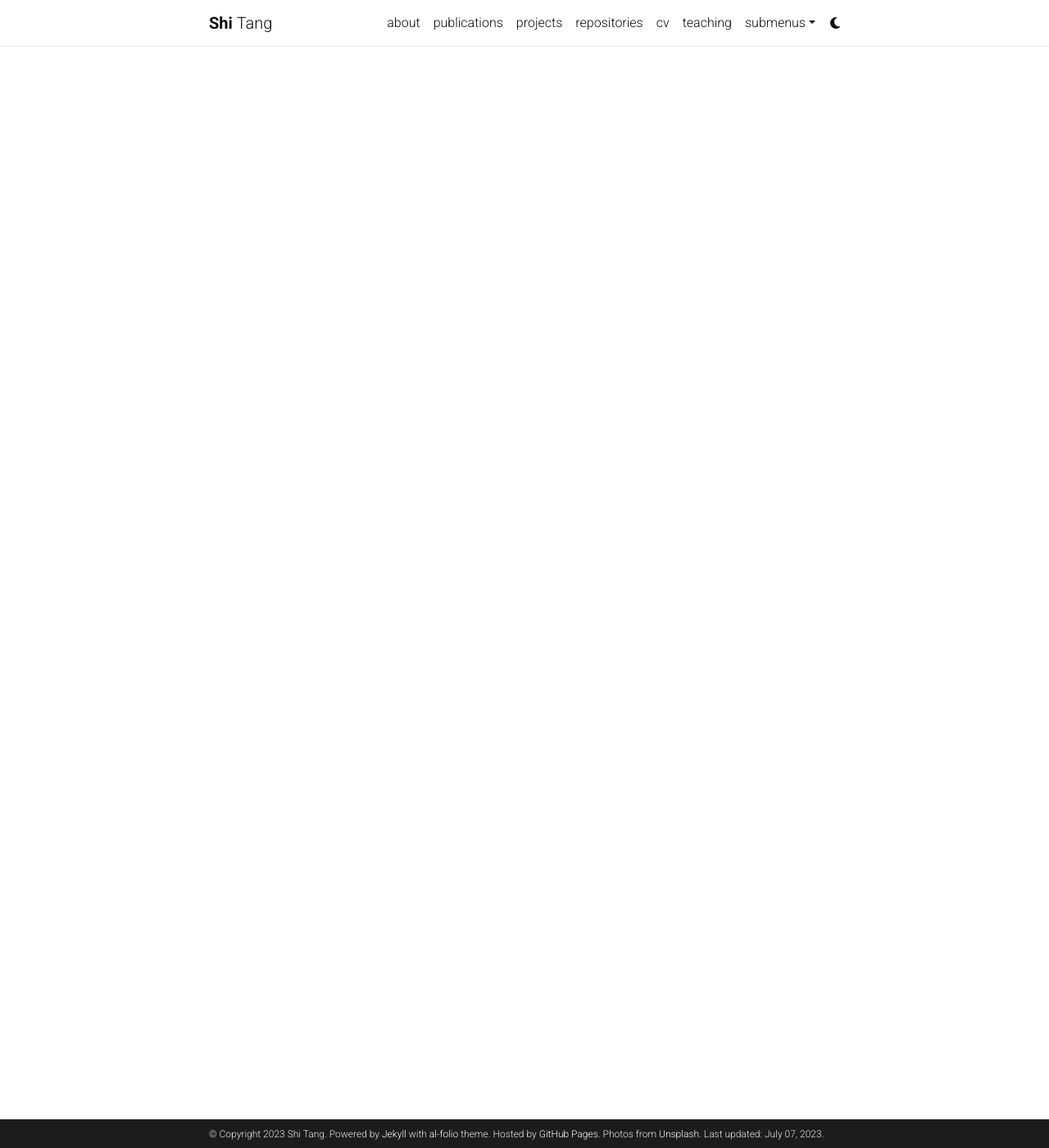
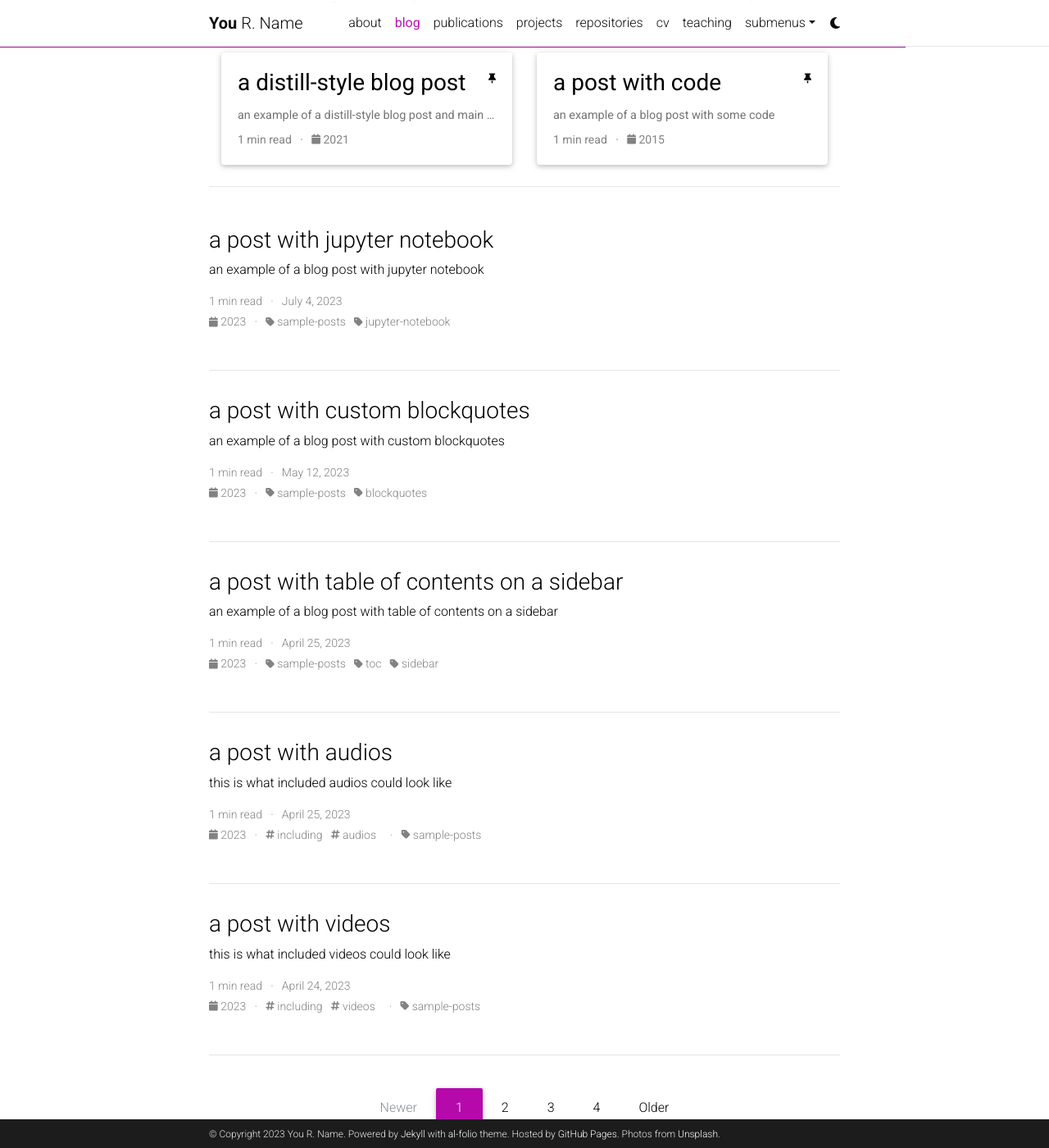
Before and after one commit to aShipartame/aShipartame, a Jekyll site: the page built from blog/index.html, in a window 1280 px wide and 1400 px high, scrolled down 385 px. Shown: the whole window at 82% size. Built offline with Jekyll 4.4.1, drawn with Linux system fonts in a browser that asks for light colours; the list of posts is cut into pages by our own code; comment, search, counter and statistics services are not loaded; a style sheet for code colours, icons or effects is not loaded; some of the changed text lies outside the part shown.

Commit message:
Update _config.yml

```diff
--- a/_config.yml
+++ b/_config.yml
@@ -2,16 +2,11 @@
 # Site settings
 # -----------------------------------------------------------------------------
 
-cv_pdf: /CV/ShiTang_CV.pdf
-cv_pdf_title: CV
-
 title: blank # the website title (if blank, full name will be used instead)
-first_name: Shi
-middle_name:
-last_name: Tang
-chinese_first_name: 诗
-chinese_last_name: 唐
-email: ts21@mails.tsinghua.edu.cn
+first_name: You
+middle_name: R.
+last_name: Name
+email: you@example.com
 description: > # the ">" symbol means to ignore newlines until "footer_text:"
   A simple, whitespace theme for academics. Based on [*folio](https://github.com/bogoli/-folio) design.
 footer_text: >
@@ -21,11 +16,11 @@
 keywords: jekyll, jekyll-theme, academic-website, portfolio-website  # add your own keywords or leave empty
 
 lang: en # the language of your site (for example: en, fr, cn, ru, etc.)
-icon: 📌 # the emoji used as the favicon (alternatively, provide image name in /assets/img/)
+icon: ⚛️  # the emoji used as the favicon (alternatively, provide image name in /assets/img/)
 
-url: https://aShipartame.github.io # the base hostname & protocol for your site
-baseurl: #/al-folio # the subpath of your site, e.g. /blog/
-last_updated: true # set to true if you want to display last updated in the footer
+url: https://alshedivat.github.io # the base hostname & protocol for your site
+baseurl: /al-folio # the subpath of your site, e.g. /blog/
+last_updated: false # set to true if you want to display last updated in the footer
 impressum_path:  # set to path to include impressum link in the footer, use the same path as permalink in a page, helps to conform with EU GDPR
 
 # -----------------------------------------------------------------------------
@@ -50,7 +45,7 @@
 # will use title and url fields
 # Take a look to https://github.com/jekyll/jekyll-feed for more customization
 
-rss_icon: false
+rss_icon: true
 
 # -----------------------------------------------------------------------------
 # Layout
@@ -76,7 +71,7 @@
 # Social integration
 # -----------------------------------------------------------------------------
 
-github_username: aShipartame # your GitHub user name
+github_username: # your GitHub user name
 gitlab_username: # your GitLab user name
 twitter_username: # your Twitter handle
 mastodon_username: # your mastodon instance+username in the format instance.tld/@username
@@ -110,8 +105,8 @@
 youtube_id: # your youtube channel id (youtube.com/@<youtube_id>)
 discord_id: # your discord id (18-digit unique numerical identifier)
 
-# contact_note: >
-#   You can even add a little note about which of these is the best way to reach you.
+contact_note: >
+  You can even add a little note about which of these is the best way to reach you.
 
 # -----------------------------------------------------------------------------
 # Analytics and search engine verification
@@ -123,49 +118,49 @@
 google_site_verification:  # your google-site-verification ID (Google Search Console)
 bing_site_verification:  # out your bing-site-verification ID (Bing Webmaster)
 
-# # -----------------------------------------------------------------------------
-# # Blog
-# # -----------------------------------------------------------------------------
+# -----------------------------------------------------------------------------
+# Blog
+# -----------------------------------------------------------------------------
 
-# blog_name: al-folio # blog_name will be displayed in your blog page
-# blog_nav_title: #blog # your blog must have a title for it to be displayed in the nav bar
-# blog_description: a simple whitespace theme for academics
-# permalink: /blog/:year/:title/
+blog_name: al-folio # blog_name will be displayed in your blog page
+blog_nav_title: blog # your blog must have a title for it to be displayed in the nav bar
+blog_description: a simple whitespace theme for academics
+permalink: /blog/:year/:title/
 
-# # Pagination
-# pagination:
-#   enabled: true
+# Pagination
+pagination:
+  enabled: true
 
-# related_blog_posts:
-#   enabled: true
-#   max_related: 5
+related_blog_posts:
+  enabled: true
+  max_related: 5
 
-# # Giscus comments (RECOMMENDED)
-# # Follow instructions on https://giscus.app/ to setup for your repo to fill out
-# # the information below.
-# giscus:
-#   repo: alshedivat/al-folio      # <your-github-user-name>/<your-github-repo-name>
-#   repo_id: MDEwOlJlcG9zaXRvcnk2MDAyNDM2NQ==
-#   category: Comments             # name of the category under which discussions will be created
-#   category_id: DIC_kwDOA5PmLc4CTBt6
-#   mapping: title                 # identify discussions by post title
-#   strict: 1                      # use strict identification mode
-#   reactions_enabled: 1           # enable (1) or disable (0) emoji reactions
-#   input_position: bottom         # whether to display input form below (bottom) or above (top) the comments
-#   theme: preferred_color_scheme  # name of the color scheme (preferred works well with al-folio light/dark mode)
-#   emit_metadata: 0
-#   lang: en
+# Giscus comments (RECOMMENDED)
+# Follow instructions on https://giscus.app/ to setup for your repo to fill out
+# the information below.
+giscus:
+  repo: alshedivat/al-folio      # <your-github-user-name>/<your-github-repo-name>
+  repo_id: MDEwOlJlcG9zaXRvcnk2MDAyNDM2NQ==
+  category: Comments             # name of the category under which discussions will be created
+  category_id: DIC_kwDOA5PmLc4CTBt6
+  mapping: title                 # identify discussions by post title
+  strict: 1                      # use strict identification mode
+  reactions_enabled: 1           # enable (1) or disable (0) emoji reactions
+  input_position: bottom         # whether to display input form below (bottom) or above (top) the comments
+  theme: preferred_color_scheme  # name of the color scheme (preferred works well with al-folio light/dark mode)
+  emit_metadata: 0
+  lang: en
 
-# # Disqus comments (DEPRECATED)
-# disqus_shortname: al-folio # put your disqus shortname
-# # https://help.disqus.com/en/articles/1717111-what-s-a-shortname
+# Disqus comments (DEPRECATED)
+disqus_shortname: al-folio # put your disqus shortname
+# https://help.disqus.com/en/articles/1717111-what-s-a-shortname
 
-# # External sources.
-# # If you have blog posts published on medium.com or other external sources,
-# # you can display them in your blog by adding a link to the RSS feed.
-# external_sources:
-#   - name: medium.com
-#     rss_url: https://medium.com/@al-folio/feed
+# External sources.
+# If you have blog posts published on medium.com or other external sources,
+# you can display them in your blog by adding a link to the RSS feed.
+external_sources:
+  - name: medium.com
+    rss_url: https://medium.com/@al-folio/feed
 
 # -----------------------------------------------------------------------------
 # Collections
@@ -277,8 +272,8 @@
 
 scholar:
 
-  last_name: [Tang]
-  first_name: [Shi]
+  last_name: [Einstein]
+  first_name: [Albert, A.]
 
   style: apa
   locale: en
@@ -310,7 +305,7 @@
 filtered_bibtex_keywords: [abbr, abstract, arxiv, bibtex_show, html, pdf, selected, supp, blog, code, poster, slides, website, preview, altmetric]
 
 # Maximum number of authors to be shown for each publication (more authors are visible on click)
-max_author_limit: 6  # leave blank to always show all authors
+max_author_limit: 3  # leave blank to always show all authors
 more_authors_animation_delay: 10  # more authors are revealed on click using animation; smaller delay means faster animation
 
 
@@ -368,12 +363,12 @@
 enable_tooltips:            false  # enables automatic tooltip links generated
                                    # for each section titles on pages and posts
 enable_darkmode:            true   # enables switching between light/dark modes
-enable_navbar_social:       true  # enables displaying social links in the
+enable_navbar_social:       false  # enables displaying social links in the
                                    # navbar on the about page
 enable_project_categories:  true   # enables categorization of projects into
                                    # multiple categories
 enable_medium_zoom:         true   # enables image zoom feature (as on medium.com)
-enable_progressbar:         false  # enables a horizontal progress bar linked to the vertical scroll position
+enable_progressbar:         true   # enables a horizontal progress bar linked to the vertical scroll position
 
 # -----------------------------------------------------------------------------
 # Library versions
```
